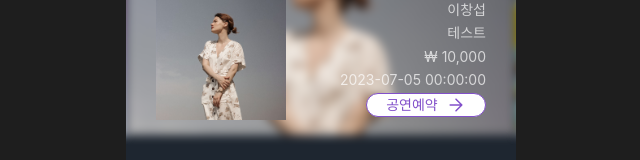
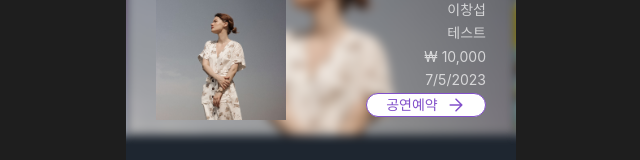
Before and after one commit to codestates-seb/seb44_main_025, a React (Create React App) app in the folder client/: page / in a window 1280 px wide. Shown: the part 240-400 px from the top of the page, without its empty margins (319-959 px from the left). Built offline with nearby package versions, Linux system fonts and the light colour scheme; no server answers.

Commit message:
Refactor: 캐러셀 날짜 로직 수정

```diff
--- a/client/src/components/carousel/CarouselSlide.tsx
+++ b/client/src/components/carousel/CarouselSlide.tsx
@@ -20,6 +20,7 @@ const CarouselSlide: React.FC<OwnProps> = ({
   date,
   categoryId,
 }) => {
+  const concertDate = new Date(date);
   return (
     <>
       <Styled_CarouselSlide.Div>
@@ -39,7 +40,7 @@ const CarouselSlide: React.FC<OwnProps> = ({
               ₩ {price.toLocaleString()}
             </Styled_CarouselSlide.Concertcontent>
             <Styled_CarouselSlide.Concertcontent>
-              {date}
+              {concertDate.toLocaleDateString()}
             </Styled_CarouselSlide.Concertcontent>
             <Link
               to={`/performances/${categoryId}`}
```
